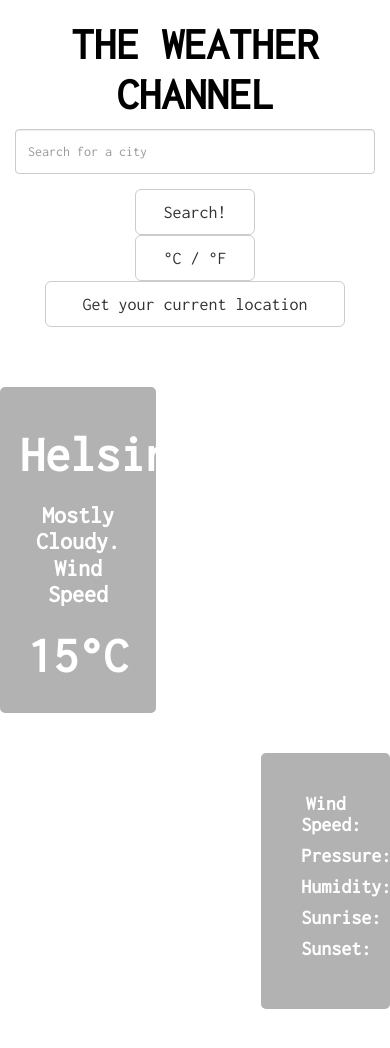
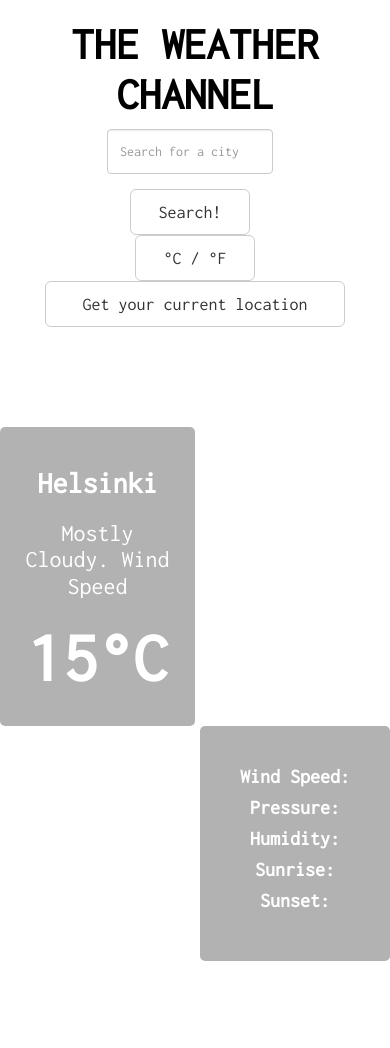
Before and after one commit to onomesotu/weather, a plain HTML site: page index.html in a window 390 px wide. Drawn offline with nearby package versions, Linux system fonts and the light colour scheme; no server answers.

Commit message:
Added media query for the first break point where the bootstrap column in the header row collapses even though there is space for it. Increased the font size of the temperature and unit reading and reduced the font size of the city name to provide contrast

```diff
--- a/scss/main.sass
+++ b/scss/main.sass
@@ -2,7 +2,6 @@
 $white: #fff;
 $black: #000;
 $yellow: #BB6614;
-$siteColor: #fff;
 $uiColor: #a29896;
 $footerHoover: #3176B1;
 $placeholder: #66AFE9;
@@ -16,7 +15,6 @@
 $extreme: ('../pictures/Extreme.jpg');
 
 
-
 html, body,
 	margin : 0;
 	padding: 0;
@@ -28,16 +26,7 @@
 .container
 	max-width: 1200px;
 
-.ui-autocomplete
-	background: rgba(0,0,0,0.3);
-	opacity: 1;
-	color: $white;
-	list-style-type: none;
-	font-size: 16px;
-	width: 100px;
-	padding: 2px 5px 0;
-	font-weight: bold;
-
+//HEADER
 #header
 	margin-bottom: 10px;
 
@@ -69,12 +58,24 @@
 	.get_location
 		width: 300px;
 
+.ui-autocomplete
+	background: rgba(0,0,0,0.3);
+	opacity: 1;
+	color: $white;
+	list-style-type: none;
+	font-size: 16px;
+	width: 100px;
+	padding: 2px 5px 0;
+	font-weight: bold;
+
+//MAIN
 #main
 	color: $white;
+	margin-top: 10em;
+	font-weight: bold;
 
 	.weather_main
-		width: 40%;
-		margin-top: 5em;
+		width: 50%;
 		opacity: 1;
 		background: rgba(0,0,0,0.3);
 		padding: 2em;
@@ -82,23 +83,27 @@
 		font-weight: bold;
 
 	.weather_info
-		width: 33%;
-		margin-top: 2em;
+		width: auto;
 		opacity: 1;
 		background: rgba(0,0,0,0.3);
 		font-size: 2em;
 		padding: 2em;
 		border-radius: 5px;
-		font-weight: bold;
 		float: right;
 
-	h1
-		font-size: 5em;
+	.city
+		font-size: 3em;
 		font-weight: bold;
 
+	.degree
+		font:
+			size: 7em;
+			weight: bold;
+
 	h3
-		font-weight: bold;
+		//font-weight: bold;
 
+//FOOTER
 #footer
 	margin-top: 4em;
 	text-align: center;
@@ -114,3 +119,17 @@
 			text-decoration: underline;
 		&:visited
 			text-decoration: none;
+
+
+//MEDIA QUERIES
+
+$widthName: max-width;
+$firstBreakpoint: 1200px;
+$secondBreakpoint: 980px;
+
+@media screen and ($widthName : $firstBreakpoint)
+  .form-inline
+  	margin-left: -10px;
+  	display: inline-block;
+
+//@media screen and ($widthName : $secondBreakpoint)
```
Also changed, not shown: css/main.css.
